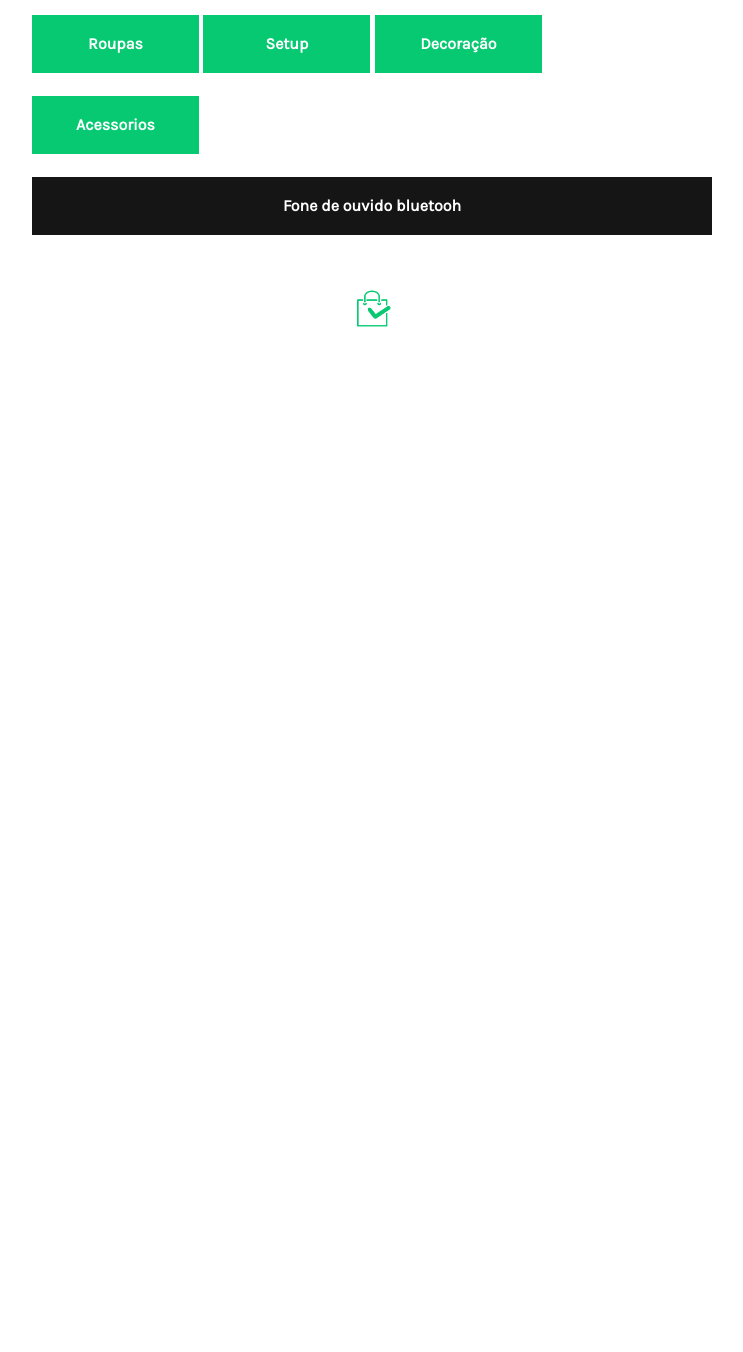
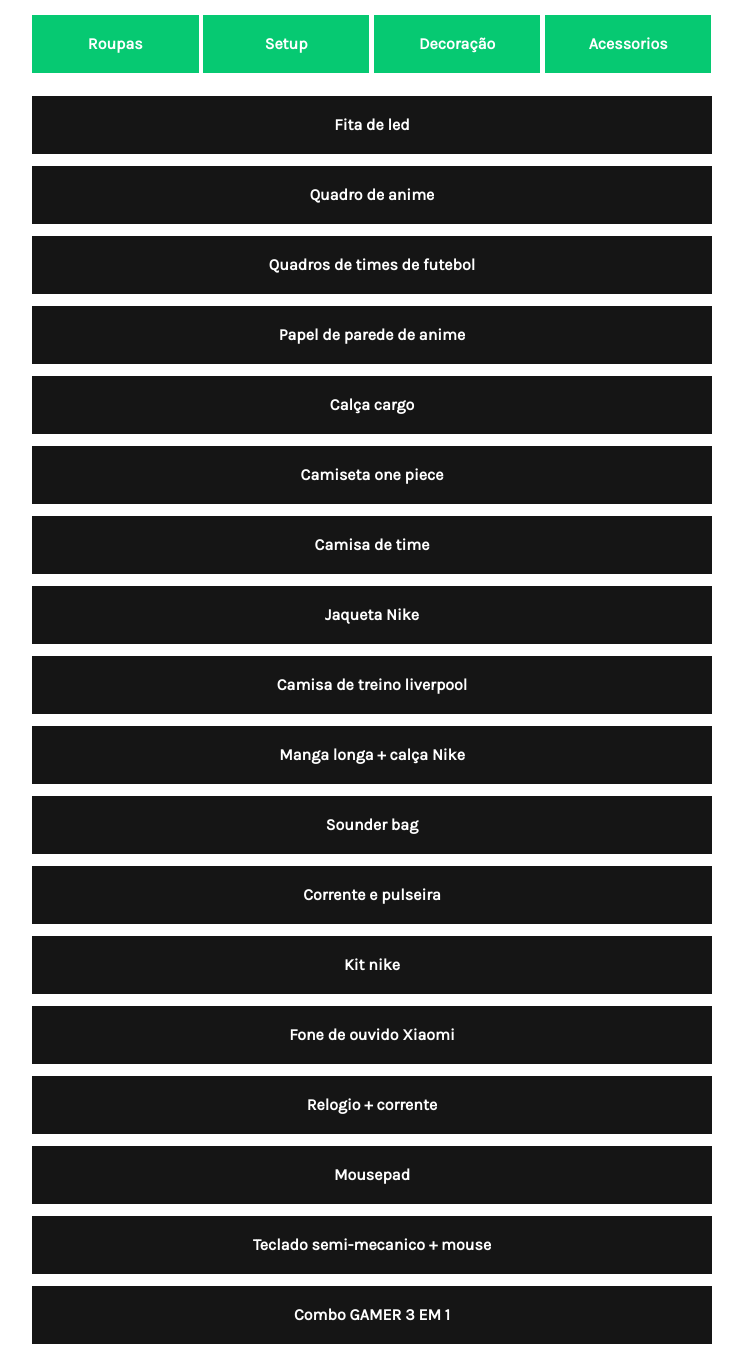
Before and after one commit to jvbrl/selecionados-website, a plain HTML site: page index.html in a window 1280 px wide. Shown: the part 186-1538 px from the top of the page, without its empty margins (268-1011 px from the left). Before the commit the page ends 800 px from the top, so only its background shows below. Drawn offline with Linux system fonts and the light colour scheme.

Commit message:
Primeira versao do site

```diff
--- a/index.html
+++ b/index.html
@@ -3,6 +3,9 @@
 
 <head>
     <meta charset="UTF-8">
+    <meta charset="UTF-8">
+    <meta http-equiv="X-UA-Compatible" content="IE=edge">
+    <meta name="viewport" content="width=device-width, initial-scale=1.0">
     <title>Só selecionados.</title>
     <link rel="icon" type="image/x-icon" href="source/imgs/logo.png">
     <link rel="stylesheet" type="text/css" href="source/css/base.css">
@@ -28,7 +31,24 @@
         </div>
         <main>
             <ul>
-                <li><a href="https://shope.ee/6AEJnVPbRR" class="link">Fone de ouvido bluetooh</a></li>
+                <li><a href="https://shope.ee/8UcFLdfs3k" class="link">Fita de led</a></li>
+                <li><a href="https://shope.ee/10WEPzDvDk" class="link">Quadro de anime</a></li>
+                <li><a href="https://shope.ee/4KmgOOydU0" class="link">Quadros de times de futebol</a></li>
+                <li><a href="https://shope.ee/9zR38cqi5U" class="link">Papel de parede de anime</a></li>
+                <li><a href="https://shope.ee/ftO1m51W8" class="link">Calça cargo</a></li>
+                <li><a href="https://shope.ee/99rw9ROzsf" class="link">Camiseta one piece</a></li>
+                <li><a href="https://shope.ee/2feSPYd3HG" class="link">Camisa de time</a></li>
+                <li><a href="https://shope.ee/6znRZbG8Tg" class="link">Jaqueta Nike</a></li>
+                <li><a href="https://shope.ee/3Ku9CuKMGf" class="link">Camisa de treino liverpool</a></li>
+                <li><a href="https://shope.ee/2AiBomonHv" class="link">Manga longa + calça Nike</a></li>
+                <li><a href="https://shope.ee/qCoEOJ3YK" class="link">Sounder bag</a></li>
+                <li><a href="https://shope.ee/ftO27esiJ" class="link">Corrente e pulseira</a></li>
+                <li><a href="https://shope.ee/6KXkmSyeQr" class="link">Kit nike</a></li>
+                <li><a href="https://shope.ee/7KQHyRMTmi" class="link">Fone de ouvido Xiaomi</a></li>
+                <li><a href="https://shope.ee/7f38N81nXe" class="link">Relogio + corrente</a></li>
+                <li><a href="https://shope.ee/99rw9ygG5w" class="link">Mousepad</a></li>
+                <li><a href="https://shope.ee/3fWzbx3ZoX" class="link">Teclado semi-mecanico + mouse</a></li>
+                <li><a href="https://shope.ee/3pqPoMeK2Q" class="link">Combo GAMER 3 EM 1</a></li>
             </ul>
         </main>
         <footer>
--- a/source/css/style.css
+++ b/source/css/style.css
@@ -75,7 +75,7 @@
 
 .categoria {
   display: inline-block;
-  width: 167px;
+  width: 166.5px;
   justify-content: center;
   background-color: #06c972;
   color: #ffff;
```
